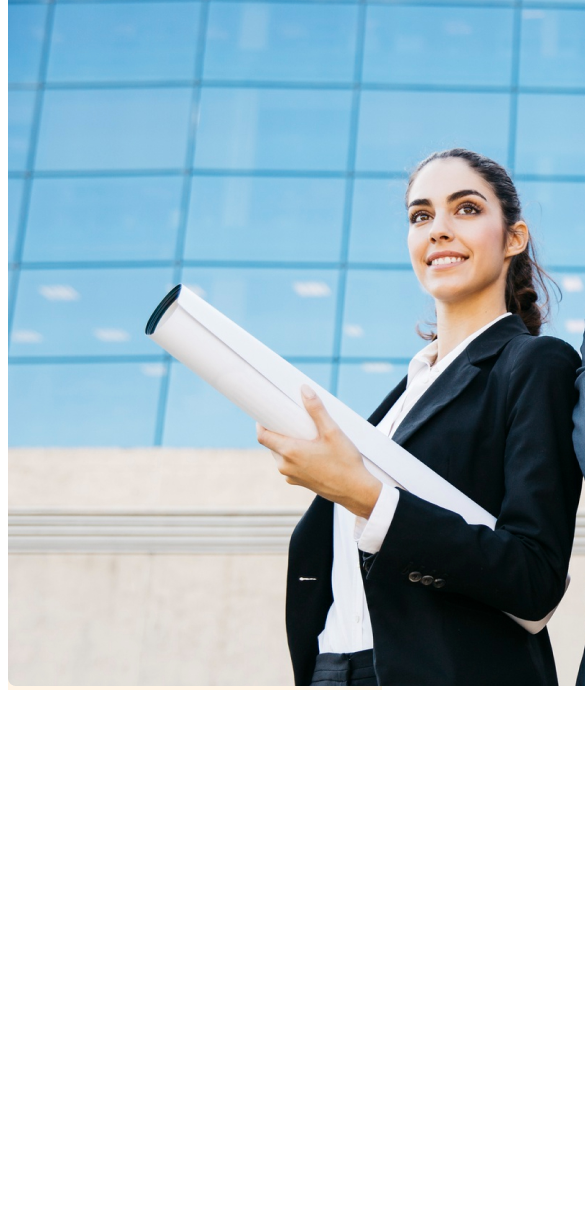
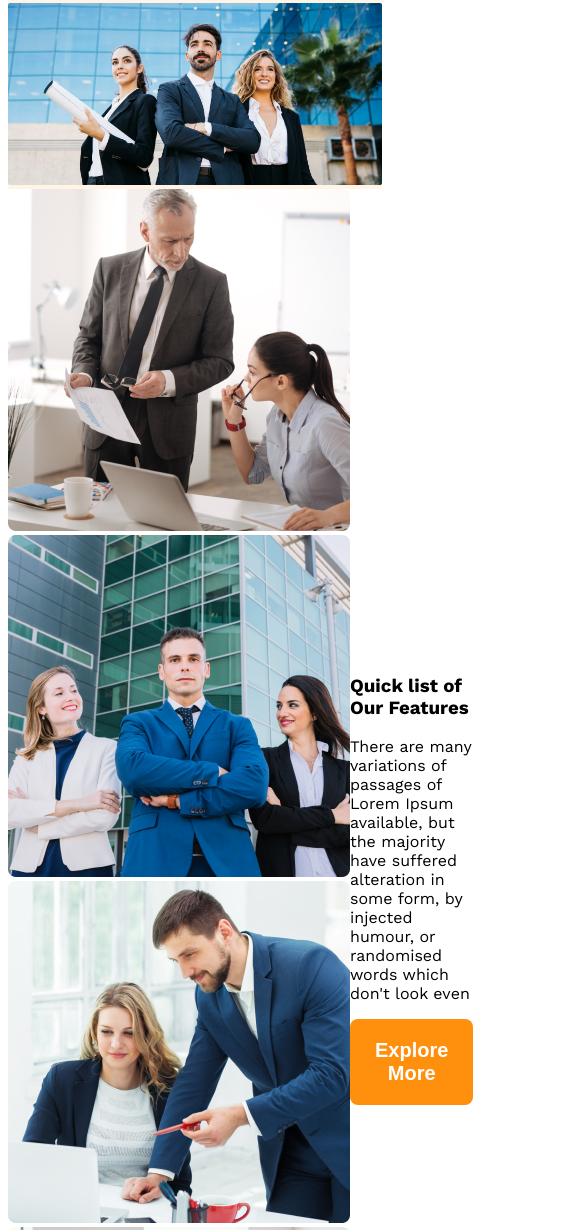
Before and after one commit to Ashikqul/G3-Architect--Website, a plain HTML site: page index.html in a window 390 px wide. Shown: the part 770-2000 px from the top of the page, 585 px wide, since content can reach past the window. Before the commit the page ends 1468 px from the top, so only its background shows below. Drawn offline with nearby package versions, Linux system fonts and the light colour scheme.

Commit message:
Added team section with images and feature description including styling structure

```diff
--- a/Styles/architect.css
+++ b/Styles/architect.css
@@ -40,7 +40,10 @@
     border-radius: 8px;
     border: none;
 }
-
+main{
+    max-width: 1440px;
+    margin: 0 auto;
+}
 
 /* header styles */
 
@@ -87,3 +90,34 @@ max-width: 850px;
     font-weight: 700px;
     font-size: 4rem;
 }
+.banner-image{
+    width: 100%;
+}
+
+/* team and feature related styles */
+
+.teams{
+    align-items: center;
+    gag
+}
+
+.team-img-container{
+    display: grid ;
+    grid-template-columns:repeat (2, 1ft);
+}
+
+
+
+
+
+
+
+/* responsive media query */
+@media screen  and (max-width: 576px){
+
+    .navbar, .nav-linke{
+        flex-direction: column;
+
+    }
+
+}
--- a/index.html
+++ b/index.html
@@ -29,7 +29,7 @@
 <P class="banner-descriptioN">There are many variations of passages of Lorem Ipsum available, but the majority have suffered alteration in some form, by injected humour, or randomised words which don't look even</P>
 <button class="btn-primary">Explore More</button>
 </div>
-<img class="banner-pic" src="images/banner.png" alt="">
+<img class="banner-image" src="images/banner.png" alt="">
 
 
 </div>
@@ -38,7 +38,26 @@
     </header>
 
     <main>
+<section class="teams display-flex">
+    <div class="team-img-cotainer">
+<img src="images/team1.png" alt="">
+<img src="images/team2.png" alt="">
+<img src="images/team3.png" alt="">
+<img src="images/team4.png" alt="">
 
+
+    </div>
+
+   <div class="our-features">
+<h3 class="features">Quick list of Our Features</h3>
+<p class="features-description">There are many variations of passages of Lorem Ipsum available, but the majority have suffered alteration in some form, by injected humour, or randomised words which don't look even</p>
+<button class="btn-primary">Explore More</button>
+   </div>
+
+
+
+
+</section>
 
 
 
```
